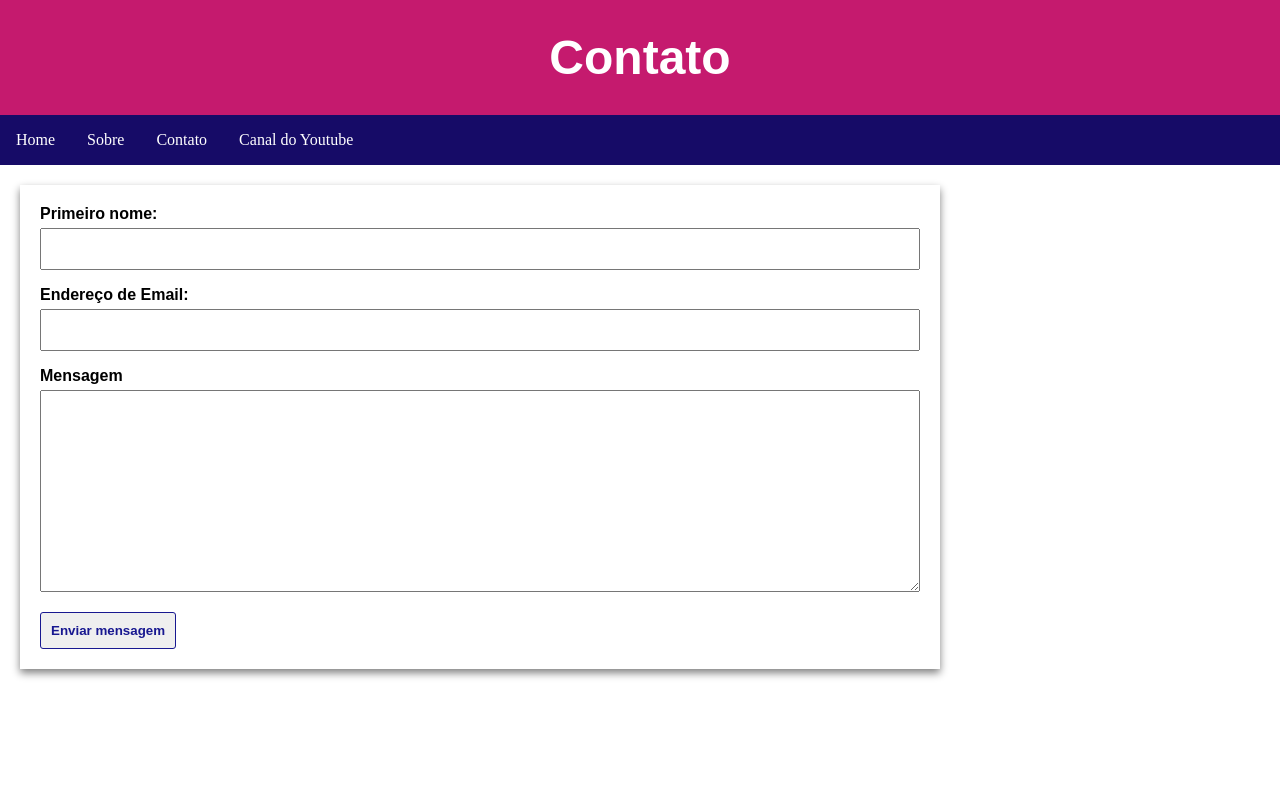
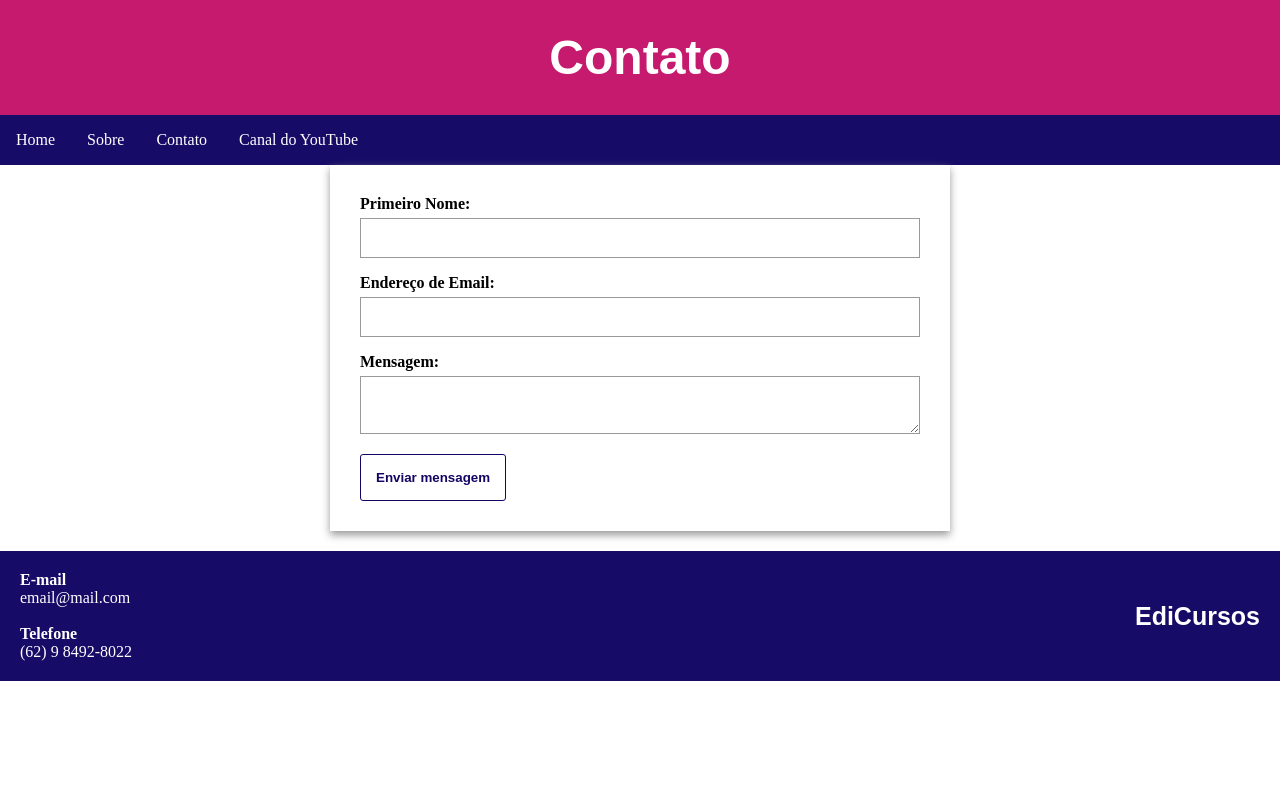
Before and after one commit to rianaugust0/projetoedi, a plain HTML site: page contato.html in a window 1280 px wide. Shown: the top 800 px of the page. Drawn offline with Linux system fonts and the light colour scheme.

Commit message:
ajustando

```diff
--- a/contato.html
+++ b/contato.html
@@ -1,6 +1,5 @@
 <!DOCTYPE html>
 <html lang="pt-br">
-
 <head>
     <meta charset="UTF-8">
     <meta http-equiv="X-UA-Compatible" content="IE=edge">
@@ -9,7 +8,6 @@
     <link rel="stylesheet" href="css/style.css">
     <link rel="stylesheet" href="css/contato.css">
 </head>
-
 <body>
     <header>
         <h1>Contato</h1>
@@ -18,36 +16,34 @@
         <ul>
             <li><a href="index.html">Home</a></li>
             <li><a href="sobre.html">Sobre</a></li>
-            <li><a href="contato.html">Contato</a></li>
-            <li><a href="https://www.youtube.com/c/EdiCursos">Canal do Youtube</a></li>
+            <li><a href="#">Contato</a></li>
+            <li><a href="https://www.youtube.com/channel/UC4loFPi-jXiUTAiTp8JqQMg" target="_blank">Canal do YouTube</a></li>
         </ul>
     </nav>
-    <section>
-        <div class="row">
-            <form action="" class="parte1">
-                <label for="ifirstname">Primeiro nome:</label>
-                <input type="text" name="firstname" id="ifirstname">
+    <div class="row">
+        <form class="card" autocomplete="off">
+            <label for="nome">Primeiro Nome:</label>
+            <input type="text" id="nome">
 
-                <label for="iemaileaddress">Endereço de Email:</label>
-                <input type="email" name="emailaddress" id="iemailaddress">
+            <label for="email">Endereço de Email:</label>
+            <input type="email" id="email">
 
-                <label for="imessage">Mensagem</label>
-                <textarea name="message" id="imessage" cols="30" rows="10"></textarea>
+            <label for="msg">Mensagem:</label>
+            <textarea name="message" id="msg"></textarea>
 
-                <button type="submit">Enviar mensagem</button>
-            </form>
-        </div>
-    </section>
+            <button type="submit">Enviar mensagem</button>
+        </form>
+    </div>
     <footer>
         <dl>
             <dt>E-mail</dt>
             <dd>email@mail.com</dd>
-            <br>
+            <br/>
             <dt>Telefone</dt>
             <dd>(62) 9 8492-8022</dd>
         </dl>
+
         <p>EdiCursos</p>
     </footer>
 </body>
-
 </html>
--- a/css/contato.css
+++ b/css/contato.css
@@ -1,45 +1,53 @@
+* {
+    margin: 0;
+    box-sizing: border-box;
+}
 
 form {
     width: 50%;
     margin: 0 auto;
-    box-shadow: 0px  4px 8px  grey;
+    box-shadow: 0 4px 8px #999;
+    padding: 30px;
 
 }
 
 input, textarea {
     width: 100%;
+    padding: 10px;
     margin-bottom: 1em;
-    padding: 10px;
-    font: 1em san-serif;
-    margin-bottom: 1px solid #999;
+    font: 1em sans-serif;
+    border: 1px solid #999;
 }
 
 label {
     font-weight: bold;
-    font-family: Arial, Helvetica, sans-serif;
     padding-bottom: 5px;
     display: inline-block;
 }
 
 button {
+    background-color: white;
+    border: 1px solid rgb(21, 4, 98);
+    color: rgb(21, 4, 98);
+    font-weight: bold;
+    padding: 15px;
     border-radius: 3px;
-    font-weight: bold;
-    padding: 10px;
-    color: #181890;
-    border: 1px solid #181890;
 }
 
 button:hover {
-    background-color: #181890;
+    background-color: rgb(21, 4, 98);
     color: white;
+    cursor: pointer;
 }
 
-@media screen and (max-width: 7280px) {
+input:focus, textarea:focus {
+    border-color: rgb(21, 4, 98);
+}
+
+@media screen and (max-width: 768px) {
     form {
         width: 100%;
     }
-
-
 }
 
 @media screen and (max-width: 600px) {
@@ -47,8 +55,3 @@ button:hover {
         width: 100%;
     }
 }
-
-footer {
-    position: relative;
-    bottom: -160px;
-}
--- a/css/style.css
+++ b/css/style.css
@@ -9,7 +9,6 @@
 }
 
 body {
-
     margin: 0;
 }
 
@@ -49,7 +48,7 @@ img {
 }
 
 .row {
-    padding: 0px 20px;
+    padding: 0 20px;
     display: table;
     width: 100%;
 }
@@ -92,7 +91,7 @@ aside h3 {
 footer {
     background-color: rgb(22, 11, 103);
     color: white;
-    padding: 25px;
+    padding: 20px;
     margin-top: 20px;
     display: table;
     width: 100%;
@@ -116,6 +115,7 @@ footer p {
     font-weight: bold;
     font-size: 25px;
 }
+
 
 h2, h3  {
     padding: 5px 5px;
```
Also changed, not shown: sobre.html (+1 -1 lines).
